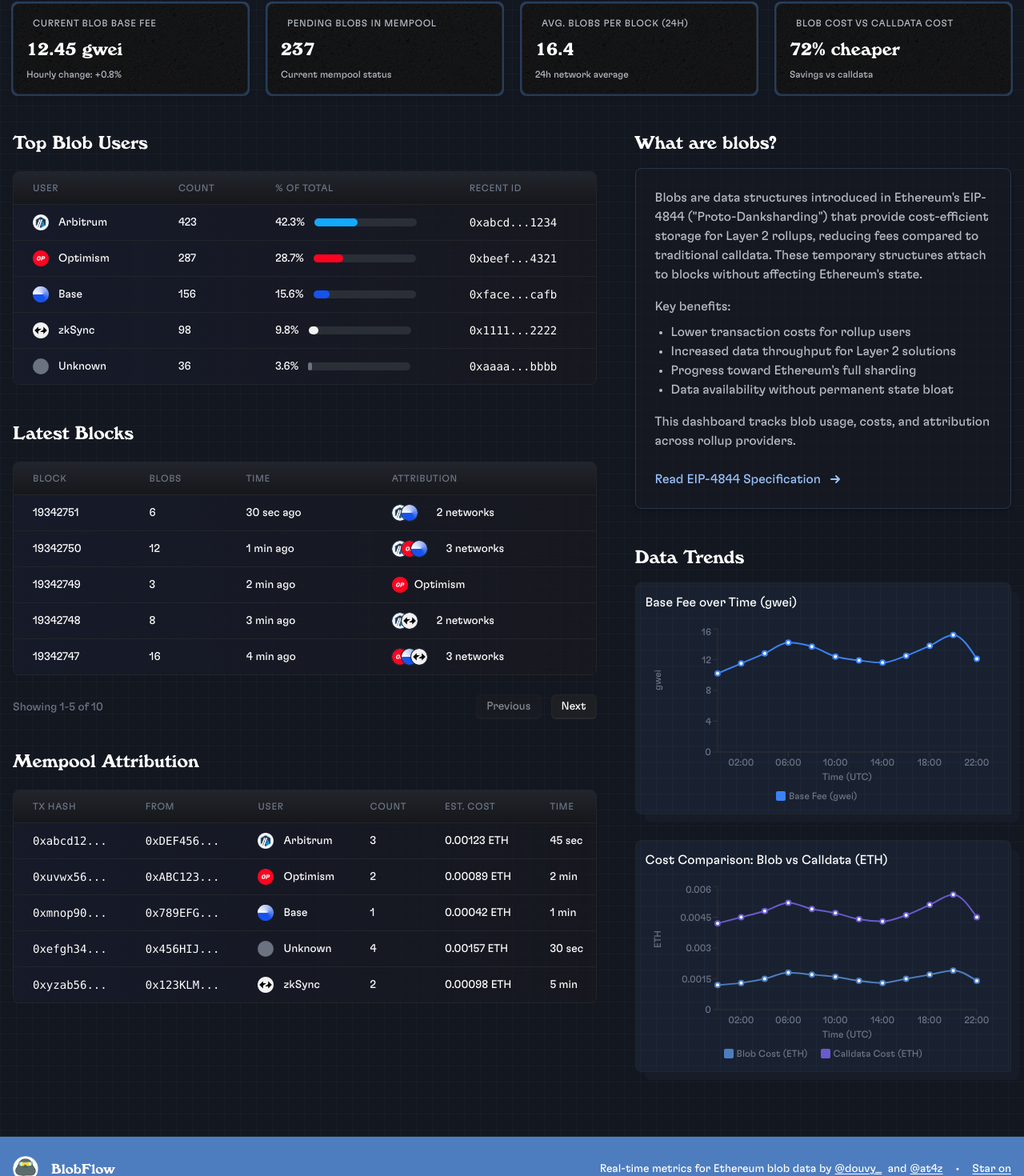
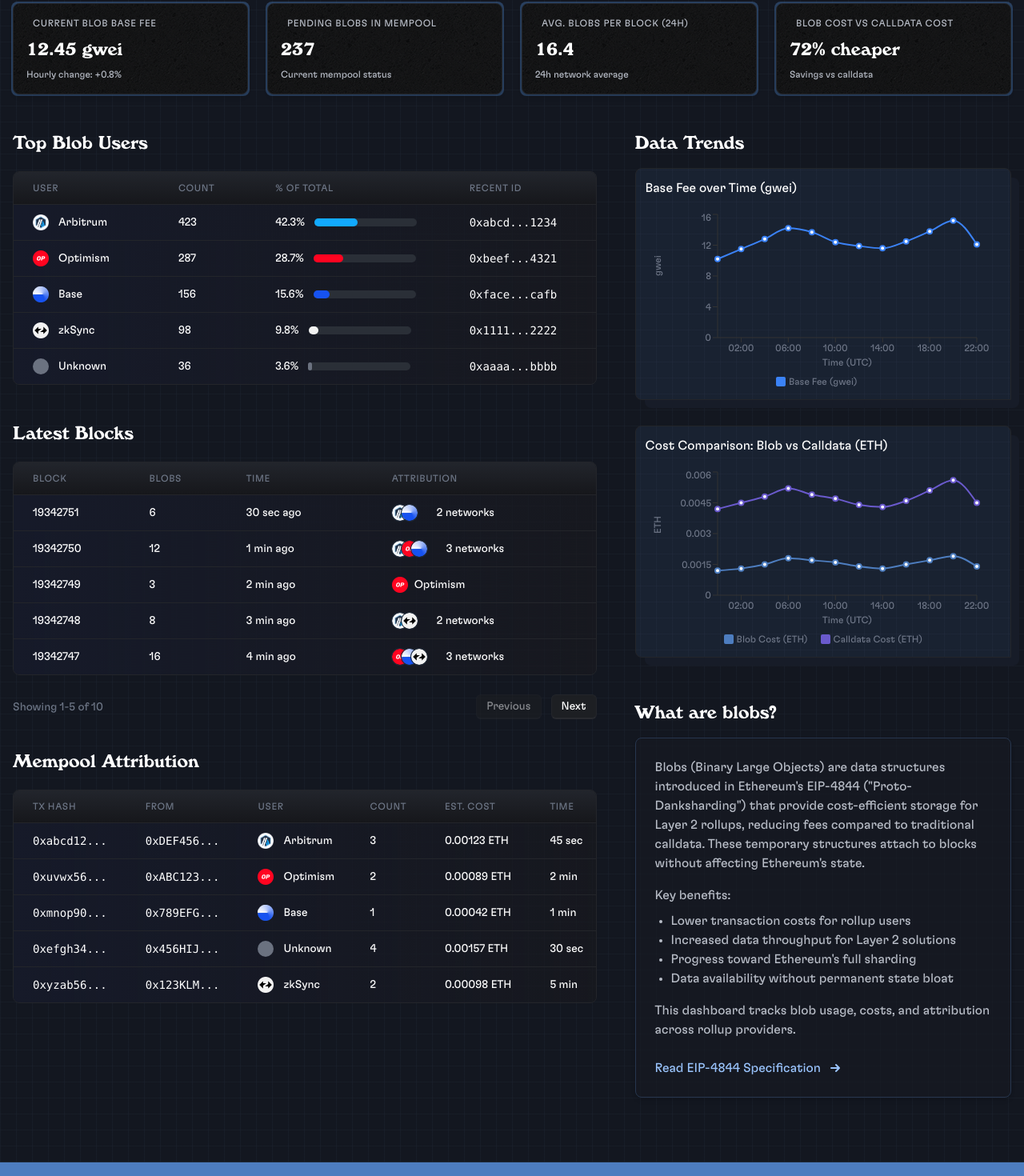
Before and after one commit to douvy/blob-flow, a Next.js app: page / in a window 1280 px wide. Shown: the part 128-1598 px from the top of the page at 80% size. Built offline with nearby package versions, Linux system fonts and the light colour scheme.

Commit message:
Move Data Trends above What are blobs? section

```diff
--- a/src/app/page.tsx
+++ b/src/app/page.tsx
@@ -61,11 +61,11 @@
           {/* Right Column (40%) */}
           <div className="lg:col-span-2 space-y-8">
             <div className="mb-12">
+              <MetricsCharts />
+            </div>
+            <div className="mb-12 pt-2">
               <h2 className="text-2xl font-windsor-bold text-white mb-3">What are blobs?</h2>
               <ExplainerSection />
-            </div>
-            <div className="mb-12">
-              <MetricsCharts />
             </div>
           </div>
         </div>
--- a/src/components/ExplainerSection.tsx
+++ b/src/components/ExplainerSection.tsx
@@ -8,7 +8,7 @@
 
       <div className="prose prose-invert max-w-none">
         <p className="text-[#b8bdc7]">
-        Blobs are data structures introduced in Ethereum's EIP-4844 ("Proto-Danksharding") that provide cost-efficient storage for Layer 2 rollups, reducing fees compared to traditional calldata. These temporary structures attach to blocks without affecting Ethereum's state.
+        Blobs (Binary Large Objects) are data structures introduced in Ethereum's EIP-4844 ("Proto-Danksharding") that provide cost-efficient storage for Layer 2 rollups, reducing fees compared to traditional calldata. These temporary structures attach to blocks without affecting Ethereum's state.
         </p>
 
         <p className="text-[#b8bdc7] mt-4">
```
